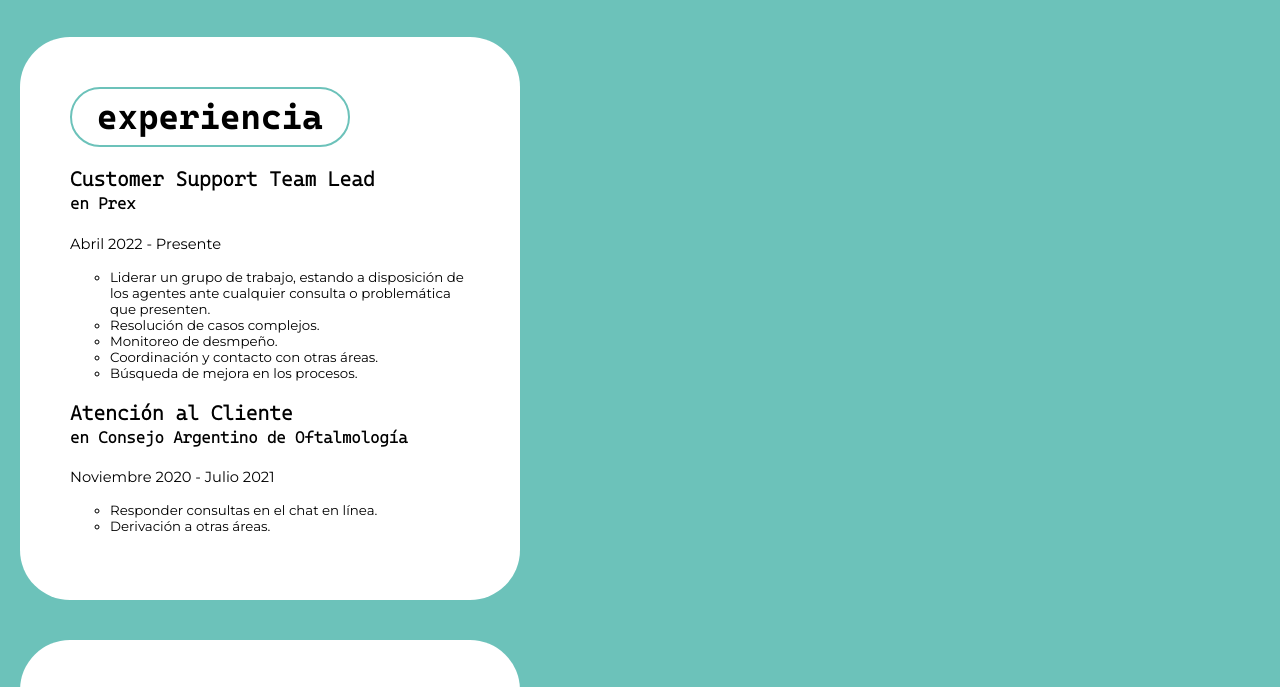
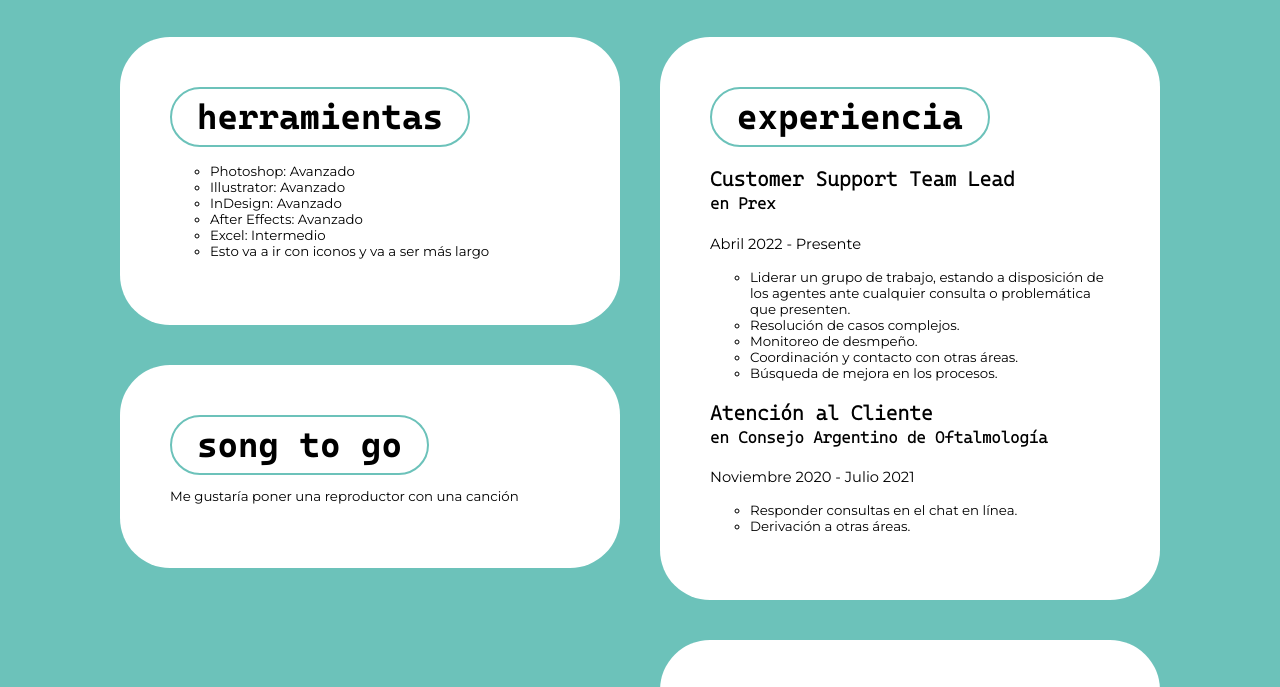
Before and after one commit to gonzaleziara/gonzaleziaraCV, a plain HTML site: page sobremi.html in a window 1280 px wide. Shown: the part 83-770 px from the top of the page. Drawn offline with Linux system fonts and the light colour scheme.

Commit message:
Aplicacion de flex en sobremi

```diff
--- a/sobremi.html
+++ b/sobremi.html
@@ -21,7 +21,29 @@
             </nav>
         </header>
         <main>
-            <div class="cajas-derecha">
+            <div class="columnas">
+                <div class="izquierda">
+                    <section class="herramientas">
+                        <article class="caja">
+                            <h2>herramientas</h2>
+                            <ul>
+                                <li>Photoshop: Avanzado</li>
+                                <li>Illustrator: Avanzado</li>
+                                <li>InDesign: Avanzado</li>
+                                <li>After Effects: Avanzado</li>
+                                <li>Excel: Intermedio</li>
+                                <li>Esto va a ir con iconos y va a ser más largo</li>
+                            </ul>
+                        </article>
+                    </section>
+                    <section class="song">
+                        <div class="caja">
+                            <h2>song to go</h2>
+                            <p>Me gustaría poner una reproductor con una canción</p>
+                        </div>
+                    </section>
+                </div>
+                <div class="derecha">
                     <section class="experiencia">
                         <article class="caja">
                             <h2>experiencia</h2>
@@ -43,7 +65,6 @@
                                     <li>Derivación a otras áreas.</li>
                                 </ul>
                             </article>
-                    </div>
                     </section>
                     <section class="educacion">
                         <article class="caja">
@@ -57,23 +78,7 @@
                         </article>
                     </section>
                 </div>
-            <section class="herramientas">
-                <article class="caja">
-                    <h2>herramientas</h2>
-                    <ul>
-                        <li>Photoshop: Avanzado</li>
-                        <li>Illustrator: Avanzado</li>
-                        <li>InDesign: Avanzado</li>
-                        <li>After Effects: Avanzado</li>
-                        <li>Excel: Intermedio</li>
-                    </ul>
-                </article>
-            </section>
-            <section class="song">
-                <div class="caja">
-                    <h2>song to go</h2>
             </div>
-            </section>
         </main>
         <footer>
             <p>Página diseñada en el marco de la materia Computación III, <br>Universidad Nacional de Lanús. Todos los derechos reservados, 2024.</p>
--- a/styles.css
+++ b/styles.css
@@ -287,7 +287,8 @@ aside {
 
 /* experiencia */
 
-main ul li {
+main ul li,
+main p {
     font-family: "Montserrat";
     font-size: 10pt;
     list-style-type: circle;
@@ -368,3 +369,14 @@ main ul li {
 .g-titulo h3 {
     margin-top: 0;
 }
+
+.columnas {
+    display: flex;
+    justify-content: center;
+    background-color: #6CC2BA;
+}
+
+.derecha,
+.izquierda {
+    flex-direction: column;
+}
```
Lines whose indentation alone changed are shown as unchanged.
